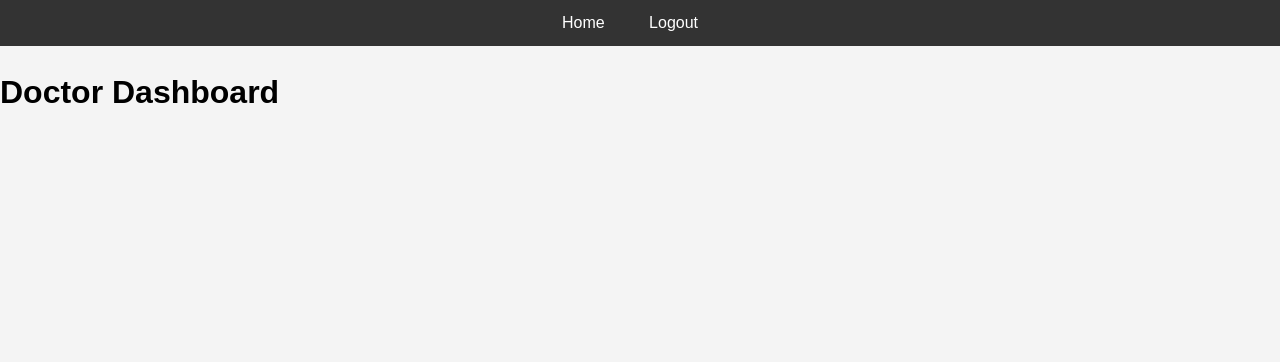
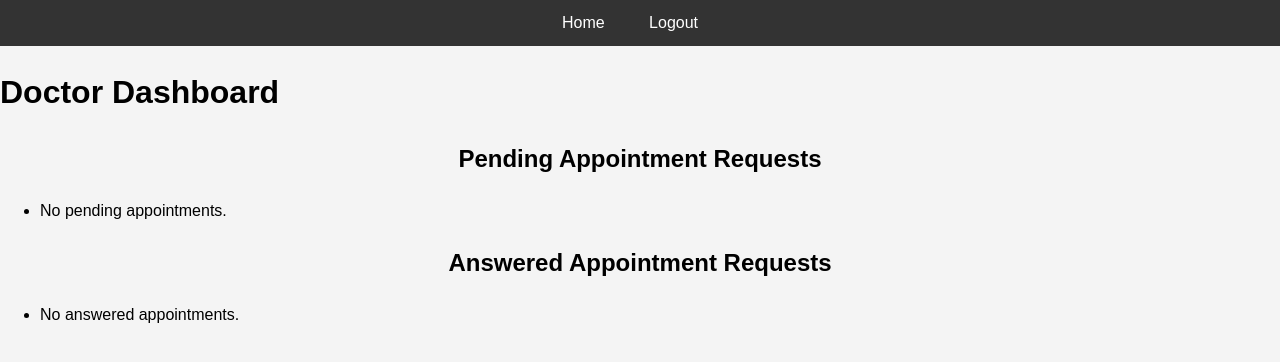
Before and after one commit to clekremer/ppfourresub, a Django app: page /bookings/doctor_dashboard/ in a window 1280 px wide. Shown: the top 362 px of the page. Run offline with Django 4.2, Linux system fonts and the light colour scheme; a user stored in the database is signed in; data comes from the database, SQL or seed files in the repository; both versions use the stored data as it was after the commit.

Commit message:
List appointments depending on status on doctor dashbaord.

```diff
--- a/bookings/templates/doctor_dashboard.html
+++ b/bookings/templates/doctor_dashboard.html
@@ -39,28 +39,48 @@
         </ul>
     {% endif %}
 
+    <h2>Pending Appointment Requests</h2>
     <ul>
-        {% for appointment in appointments %}
+        {% if pending_appointments %}
+            {% for appointment in pending_appointments %}
                 <li>
                     <strong>Patient:</strong> {{ appointment.patient.user.username }}<br>
                     <strong>Date:</strong> {{ appointment.date }}<br>
                     <strong>Time:</strong> {{ appointment.time }}<br>
                     <strong>Reason:</strong> {{ appointment.reason }}<br>
                     <strong>Status:</strong> {{ appointment.get_status_display }}<br>
-                <form method="post">
+                    <form method="post" action="">
                         {% csrf_token %}
                         <input type="hidden" name="appointment_id" value="{{ appointment.id }}">
-                    <select name="status">
-                        <option value="pending" {% if appointment.status == 'pending' %}selected{% endif %}>Pending</option>
-                        <option value="approved" {% if appointment.status == 'approved' %}selected{% endif %}>Approve</option>
-                        <option value="rejected" {% if appointment.status == 'rejected' %}selected{% endif %}>Reject</option>
-                        <option value="canceled" {% if appointment.status == 'canceled' %}selected{% endif %}>Cancel</option>
+                        <select name="status" required>
+                            <option value="approved">Approve</option>
+                            <option value="rejected">Reject</option>
+                            <option value="canceled">Cancel</option>
                         </select>
-                    {% csrf_token %}
-                    <button type="submit">Submit</button>
+                        <button type="submit">Update</button>
                     </form>
                 </li>
             {% endfor %}
+        {% else %}
+            <li>No pending appointments.</li>
+        {% endif %}
+    </ul>
+
+    <h2>Answered Appointment Requests</h2>
+    <ul>
+        {% if answered_appointments %}
+            {% for appointment in answered_appointments %}
+                <li>
+                    <strong>Patient:</strong> {{ appointment.patient.user.username }}<br>
+                    <strong>Date:</strong> {{ appointment.date }}<br>
+                    <strong>Time:</strong> {{ appointment.time }}<br>
+                    <strong>Reason:</strong> {{ appointment.reason }}<br>
+                    <strong>Status:</strong> {{ appointment.get_status_display }}<br>
+                </li>
+            {% endfor %}
+        {% else %}
+            <li>No answered appointments.</li>
+        {% endif %}
     </ul>
 </body>
 </html>
--- a/bookings/views.py
+++ b/bookings/views.py
@@ -51,14 +51,15 @@ def register_doctor(request):
     return render(request, 'register_doctor.html', {'form': form})
 
 
-@login_required
 def doctor_dashboard(request):
     try:
         doctor = request.user.doctor
-        appointments = Appointment.objects.filter(doctor=doctor)
+        pending_appointments = Appointment.objects.filter(doctor=doctor, status='pending')
+        answered_appointments = Appointment.objects.filter(doctor=doctor).exclude(status='pending')
     except ObjectDoesNotExist:
         doctor = None
-        appointments = []
+        pending_appointments = []
+        answered_appointments = []
 
     if request.method == 'POST':
         appointment_id = request.POST.get('appointment_id')
@@ -72,8 +73,11 @@ def doctor_dashboard(request):
         else:
             messages.error(request, 'Invalid status.')
 
-    return render(request, 'doctor_dashboard.html', {'appointments': appointments, 'doctor': doctor})
-
+    return render(request, 'doctor_dashboard.html', {
+        'doctor': doctor,
+        'pending_appointments': pending_appointments,
+        'answered_appointments': answered_appointments,
+    })
 
 def register_patient(request):
     if request.method == 'POST':
```
Also changed, not shown: db.sqlite3. Lines whose indentation alone changed are shown as unchanged.
